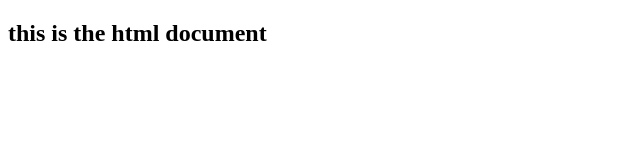
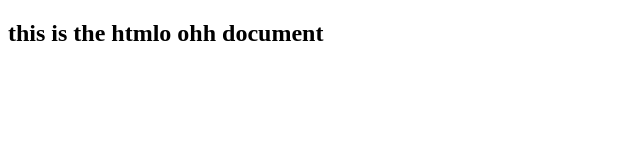
Before and after one commit to Nagamani12979/javascipt, a plain HTML site: page index.html in a window 1280 px wide. Shown: the whole page, without its empty margins (0-640 px from the left). Drawn offline with Linux system fonts and the light colour scheme.

Commit message:
Update index.html

```diff
--- a/index.html
+++ b/index.html
@@ -6,6 +6,6 @@
     <title>Document</title>
 </head>
 <body>
-    <h2> this is the html document</h2>
+    <h2> this is the htmlo ohh document</h2>
 </body>
 </html>
```
